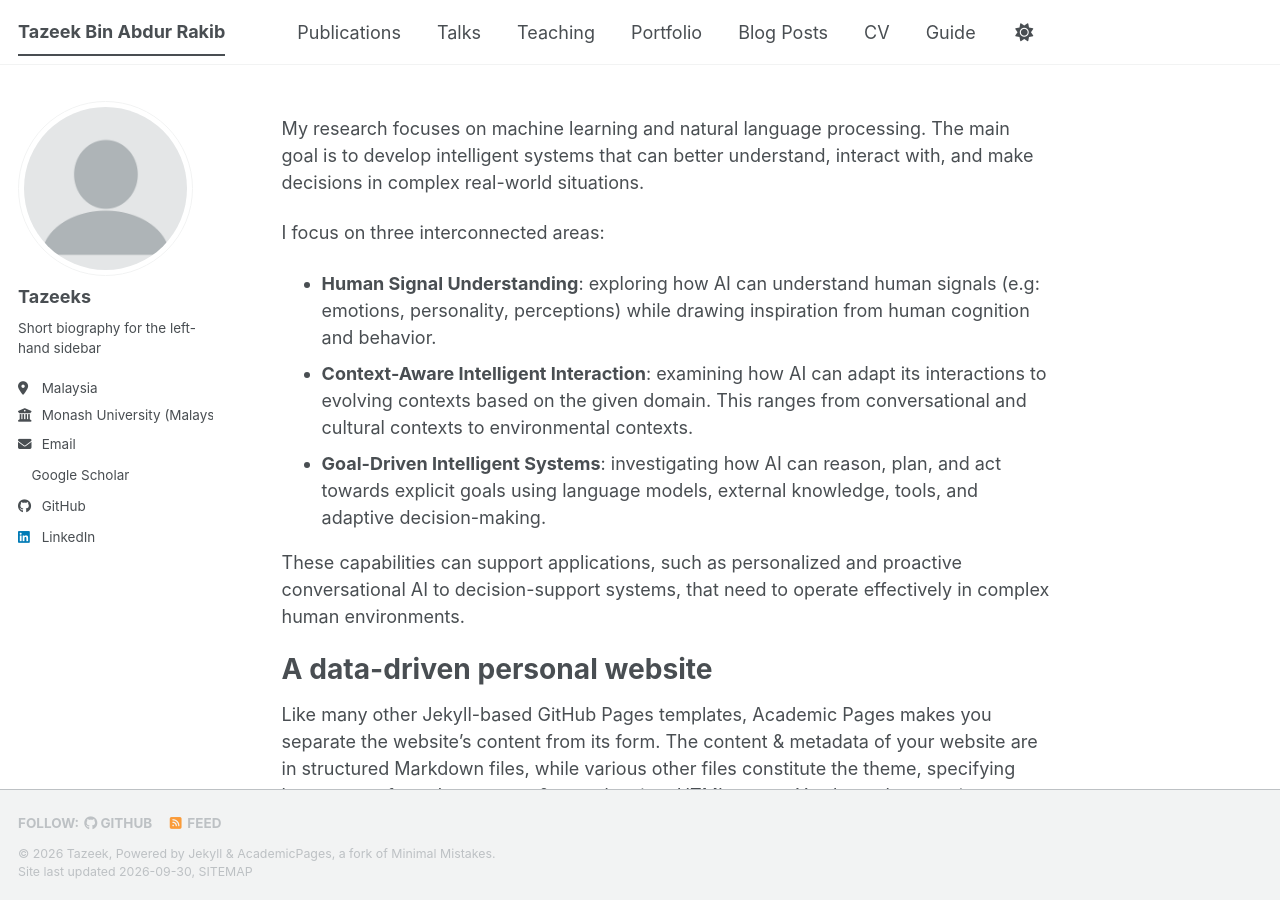
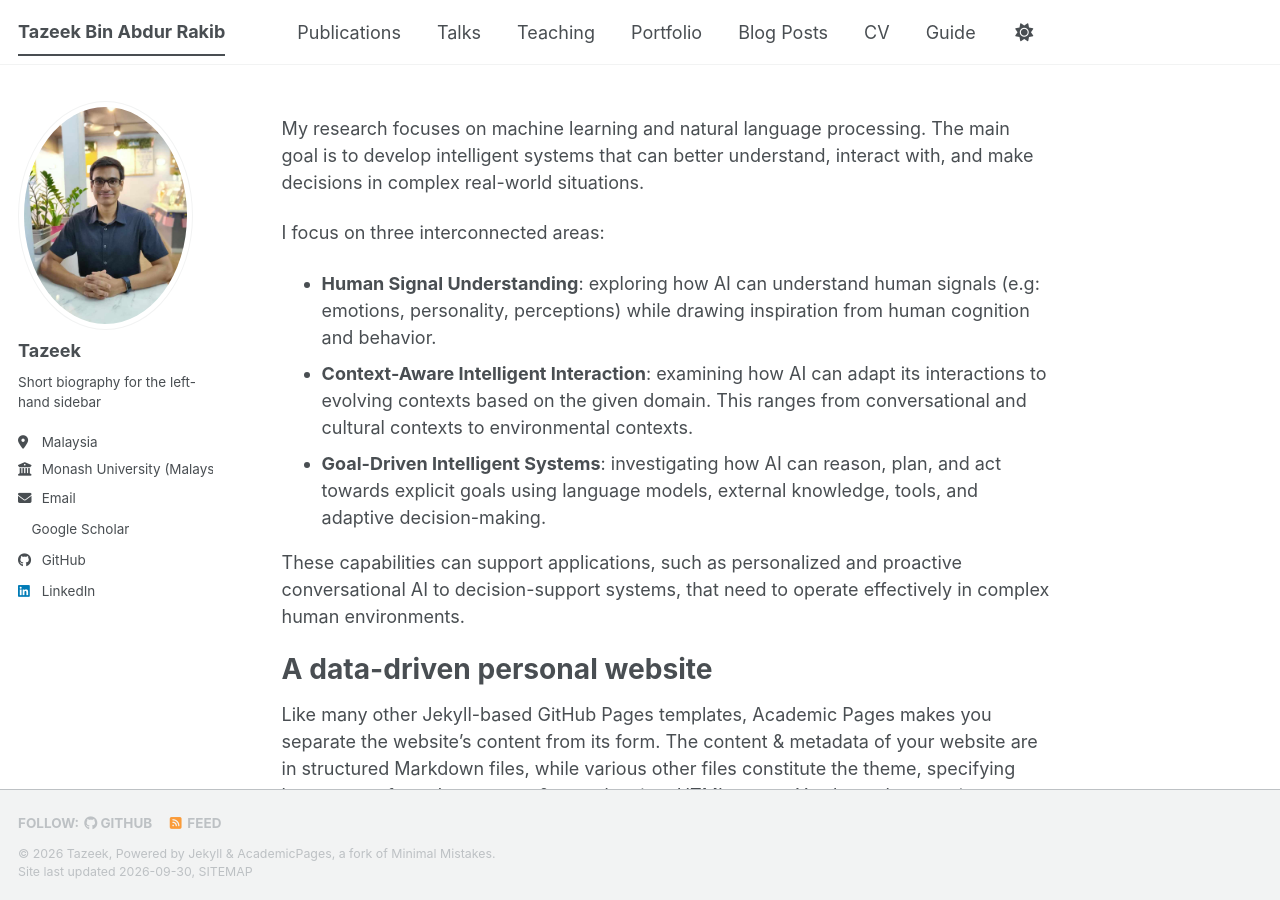
Before and after one commit to tazeek/tazeek.github.io, a Jekyll site: the page built from _pages/about.md, in a window 1280 px wide and 900 px high. Built offline with Jekyll 4.4.1, drawn with Linux system fonts in a browser that asks for light colours; a style sheet for code colours, icons or effects is not loaded.

Commit message:
Picture added

```diff
--- a/_config.yml
+++ b/_config.yml
@@ -23,8 +23,8 @@ repository               : "tazeek/tazeek.github.io"
 #               Additional customization can be done by editing /_includes/author-profile.html
 author:
   # Biographic information
-  avatar           : "profile.png"
-  name             : "Tazeeks"
+  avatar           : "profile_pic.jpg"
+  name             : "Tazeek"
   pronouns         : # example: "she/her"
   bio              : "Short biography for the left-hand sidebar"
   location         : "Malaysia"
```
Also changed, not shown: images/profile.png (deleted), images/profile_pic.jpg (added).
